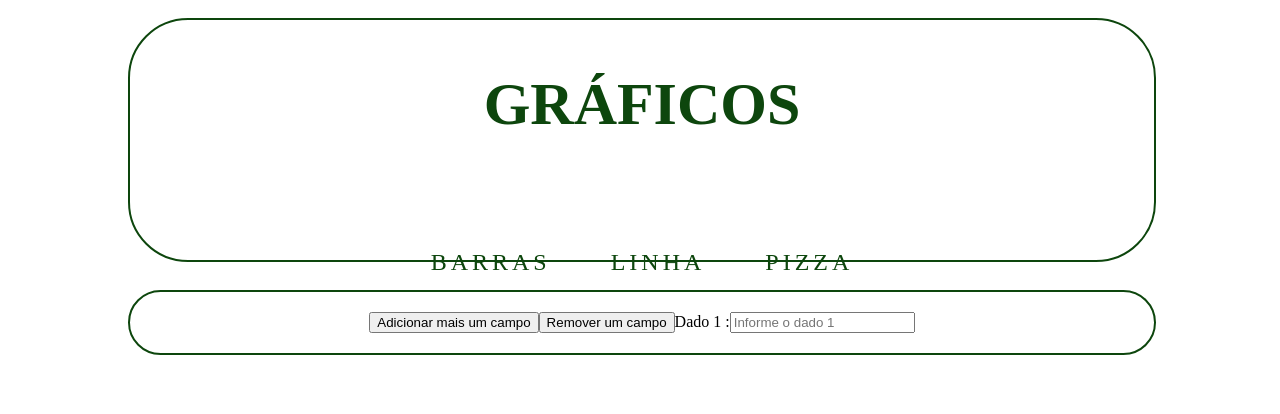
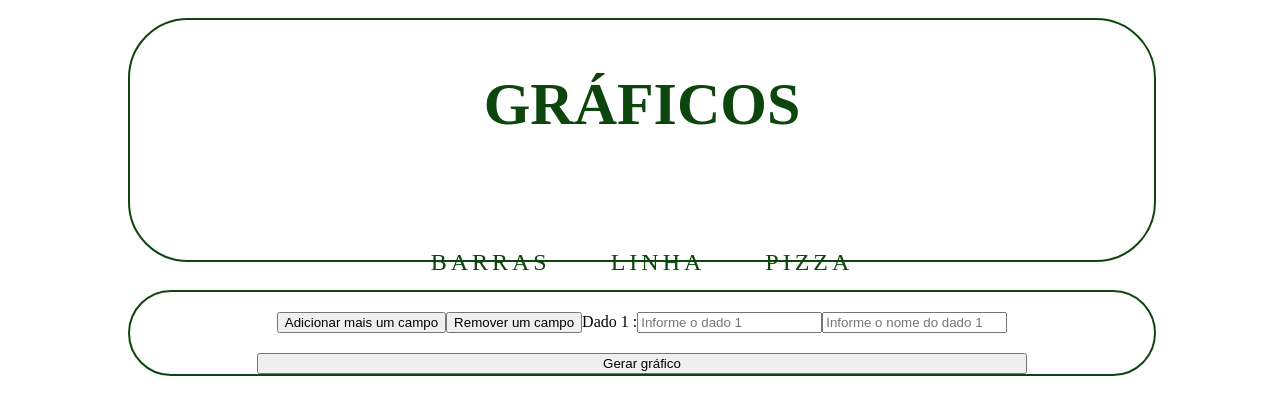
Before and after one commit to guiluizmaia/GraficosReact, a React (Create React App) app: page / in a window 1280 px wide. Shown: the top 414 px of the page. Built offline with nearby package versions, Linux system fonts and the light colour scheme.

Commit message:
Add files via upload

```diff
--- a/src/components/Graph.tsx
+++ b/src/components/Graph.tsx
@@ -5,11 +5,11 @@ import '../styles/Graph.css'
 const data01 = [
   {
     "name": "Group A",
-    "value": 400
+    "value": "400"
   },
   {
     "name": "Group B",
-    "value": 300
+    "value": "300"
   },
   {
     "name": "Group C",
--- a/src/pages/barra.js
+++ b/src/pages/barra.js
@@ -1,11 +1,14 @@
 import React, { useState } from 'react';
-
 import Top from '../components/Top';
 
 import '../styles/pages/Barra.css';
 
+
+
 function Barra() {
-  const [inputs, setInputs] = useState([""]);
+const [inputs, setInputs] = useState([""]);
+const [nomes, setNomes] = useState([]);
+const [datas, setDatas] = useState([]);
 
   const addButton = (e) =>{
     e.preventDefault();
@@ -14,13 +17,30 @@ function Barra() {
 
   const handleChangeInput = (e, index) =>{
       inputs[index] = e.target.value;
+
       setInputs([...inputs]);
   }
+  const handleChangeName = (e, index) =>{
+    nomes[index] = e.target.value;
+
+    setNomes([...nomes]);
+}
+
   const handleRemoteInput = (position) =>{
 
     if(position > 0){
       setInputs([...inputs.filter((_, index) => index != position)])
+      setDatas([...datas.filter((_, index) => index != position)])
+      setNomes([...nomes.filter((_, index) => index != position)])
     }
+  }
+  const geraGraph = ()=>{
+    inputs.map((input, index)=>{
+      var t = parseFloat(input)
+      datas[index] = JSON.parse(JSON.stringify({name: nomes[index], value: t}))
+      setDatas([...datas]);
+    })
+    console.log(datas)
   }
 
   return (
@@ -38,15 +58,20 @@ function Barra() {
             <button onClick={addButton}>Adicionar mais um campo</button>
             <button onClick={() => {handleRemoteInput(index)}}>Remover um campo</button>
             <br/>
-            <label for={`phone-${index+1}`}>
+            <label for={`input-${index+1}`}>
             {`Dado ${index+1} :`}
-            <input id={`phone-${index+1}`} value={input} type="text" name="name" placeholder={`Informe o dado ${index+1}`} onChange={(e) => handleChangeInput(e, index)} />
+            <input id={`input-${index+1}`} value={input} type="text" name="name" placeholder={`Informe o dado ${index+1}`} onChange={(e) => handleChangeInput(e, index)} />
+            <input id={`nome-${index+1}`} value={nomes[index]} type="text" name="name" placeholder={`Informe o nome do dado ${index+1}`} onChange={(e) => handleChangeName(e, index)} />
             <br/>
             </label>
         </div></>
 
         ))
     }
+    <button onClick={geraGraph}>Gerar gráfico</button>
+
+
+
     </div>
     </div>
 
```
